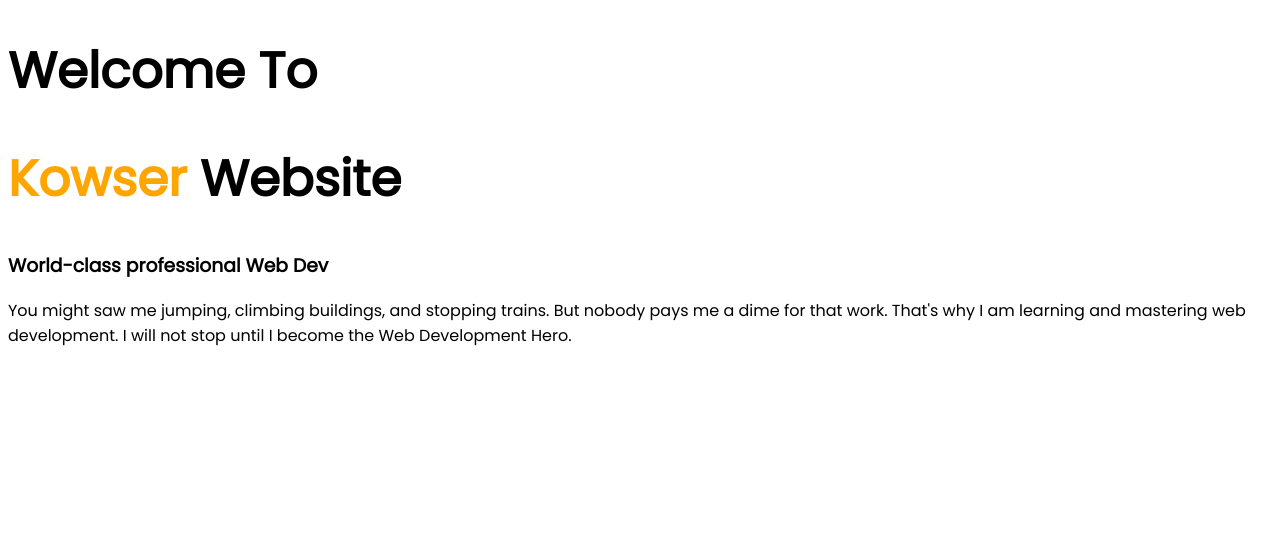
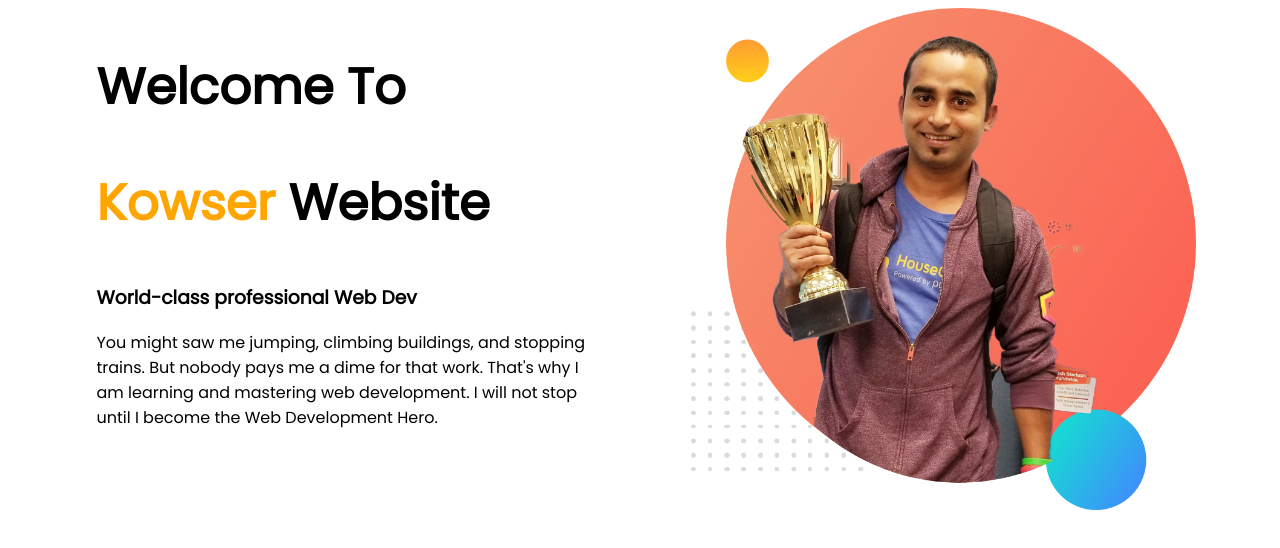
Before and after one commit to ZIHAD22/web-protfolio, a plain HTML site: page index.html in a window 1280 px wide. Drawn offline with Linux system fonts and the light colour scheme.

Commit message:
complite our header area

```diff
--- a/index.css
+++ b/index.css
@@ -7,3 +7,12 @@ h1{
 .name-highlight{
     color: orange;
 }
+.half-width{
+    width: 40%;
+    float: left;
+    margin-left: 5%;
+    padding-left: 2%;
+}
+.half-width img {
+    width: 100%;
+}
--- a/index.html
+++ b/index.html
@@ -9,9 +9,16 @@
     <link rel="stylesheet" href="index.css">
 </head>
 <body>
-    <h1>Welcome To </h1>
-    <h1><span class="name-highlight" >Kowser</span> Website</h1>
-    <h3>World-class professional Web Dev</h3>
-    <p>You might saw me jumping, climbing buildings, and stopping trains. But nobody pays me a dime for that work. That's why I am learning and mastering web development. I will not stop until I become the Web Development Hero.</p>
+    <section>
+        <div class="half-width" >
+            <h1>Welcome To </h1>
+            <h1><span class="name-highlight" >Kowser</span> Website</h1>
+            <h3>World-class professional Web Dev</h3>
+            <p>You might saw me jumping, climbing buildings, and stopping trains. But nobody pays me a dime for that work. That's why I am learning and mastering web development. I will not stop until I become the Web Development Hero.</p>
+        </div>
+        <div class="half-width" >
+            <img src="./img/jhankar.png" alt="jhankar">
+        </div>
+    </section>
 </body>
 </html>
```
